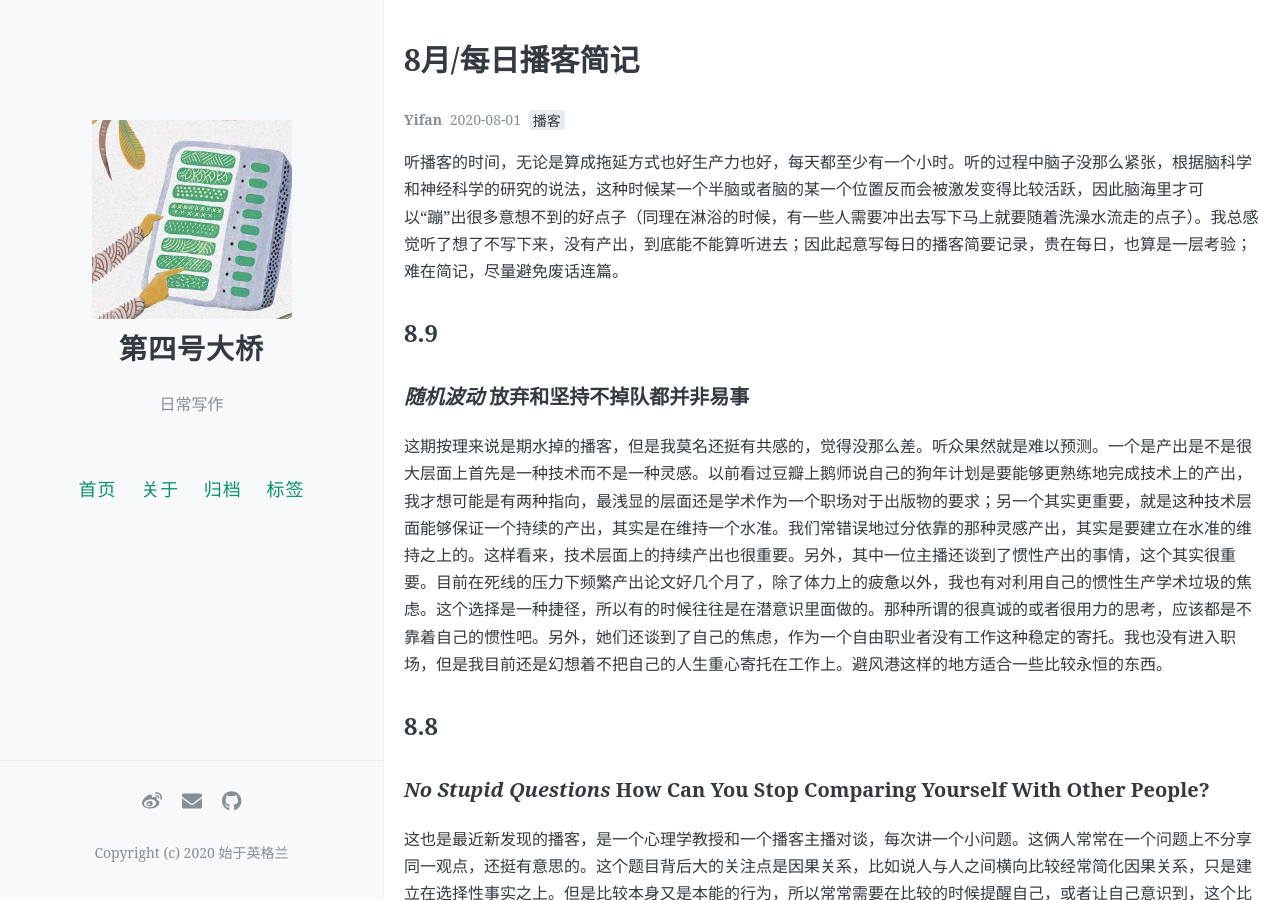
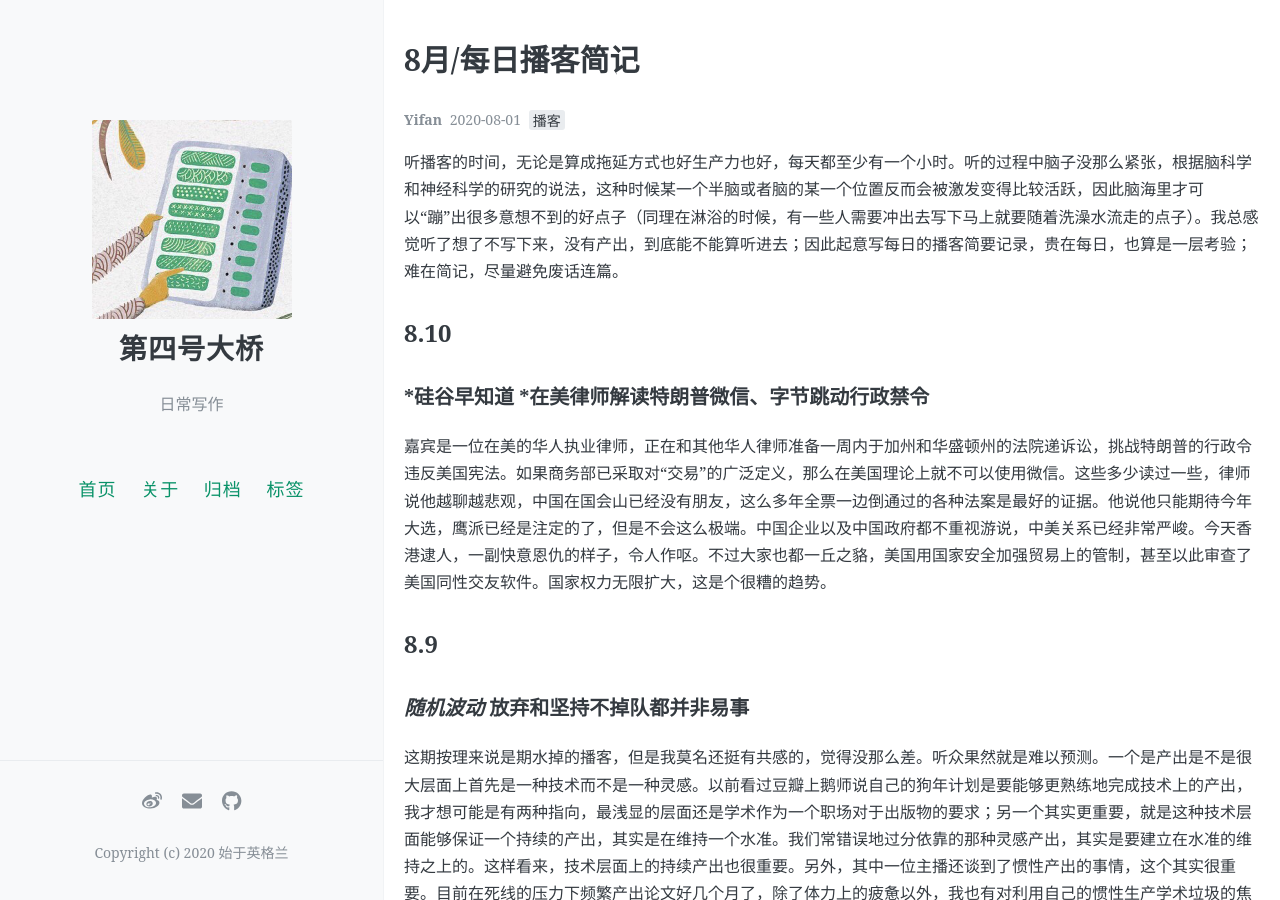
Before and after one commit to yifan0111/gincredible, a Jekyll site: the page built from _posts/2020-08-01-august-podcast.md, in a window 1280 px wide and 900 px high. Built offline with Jekyll 4.4.1, drawn with Linux system fonts in a browser that asks for light colours; comment, search, counter and statistics services are not loaded.

Commit message:
Update 2020-08-01-august-podcast.md

```diff
--- a/_posts/2020-08-01-august-podcast.md
+++ b/_posts/2020-08-01-august-podcast.md
@@ -7,6 +7,11 @@ tags: [播客]
 author: Yifan
 ---
 听播客的时间，无论是算成拖延方式也好生产力也好，每天都至少有一个小时。听的过程中脑子没那么紧张，根据脑科学和神经科学的研究的说法，这种时候某一个半脑或者脑的某一个位置反而会被激发变得比较活跃，因此脑海里才可以“蹦”出很多意想不到的好点子（同理在淋浴的时候，有一些人需要冲出去写下马上就要随着洗澡水流走的点子）。我总感觉听了想了不写下来，没有产出，到底能不能算听进去；因此起意写每日的播客简要记录，贵在每日，也算是一层考验；难在简记，尽量避免废话连篇。
+
+## 8.10
+### *硅谷早知道 *在美律师解读特朗普微信、字节跳动行政禁令
+
+嘉宾是一位在美的华人执业律师，正在和其他华人律师准备一周内于加州和华盛顿州的法院递诉讼，挑战特朗普的行政令违反美国宪法。如果商务部已采取对“交易”的广泛定义，那么在美国理论上就不可以使用微信。这些多少读过一些，律师说他越聊越悲观，中国在国会山已经没有朋友，这么多年全票一边倒通过的各种法案是最好的证据。他说他只能期待今年大选，鹰派已经是注定的了，但是不会这么极端。中国企业以及中国政府都不重视游说，中美关系已经非常严峻。今天香港逮人，一副快意恩仇的样子，令人作呕。不过大家也都一丘之貉，美国用国家安全加强贸易上的管制，甚至以此审查了美国同性交友软件。国家权力无限扩大，这是个很糟的趋势。
 
 ## 8.9
 ### *随机波动* 放弃和坚持不掉队都并非易事
```
